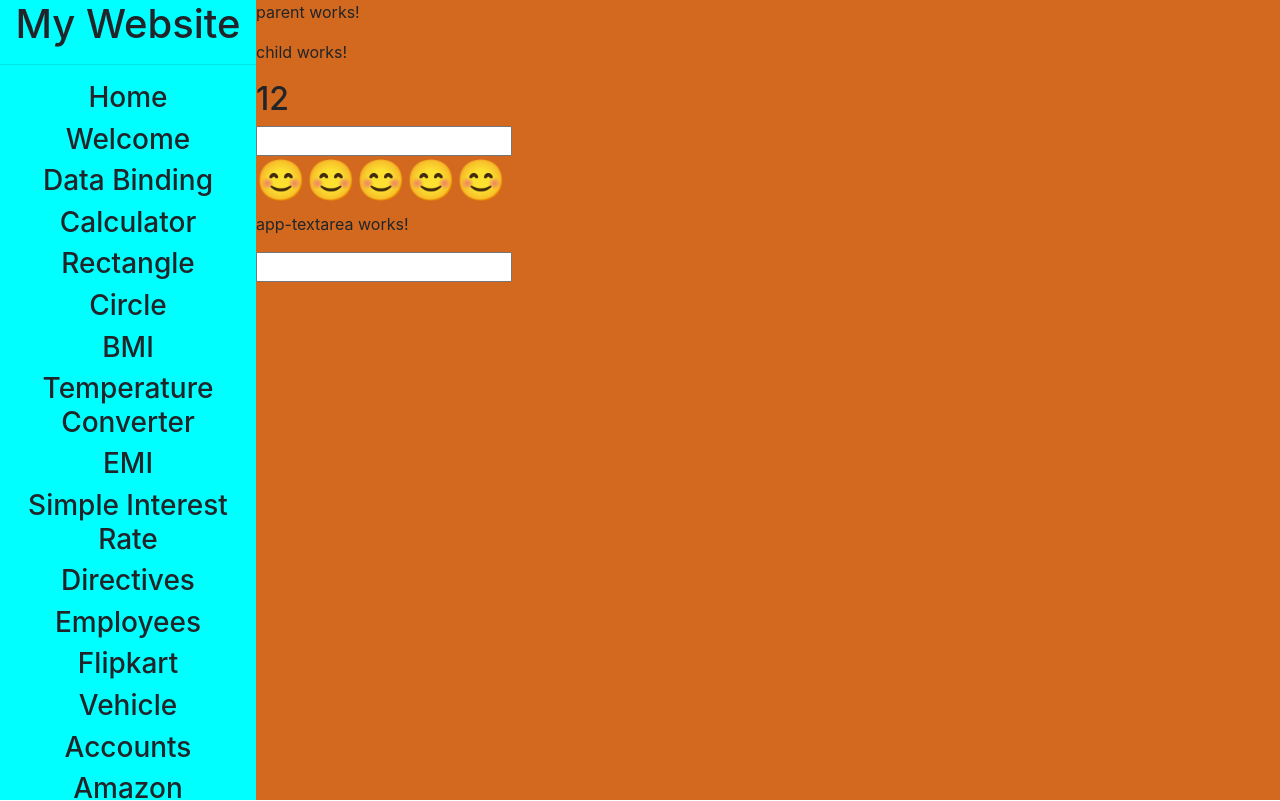
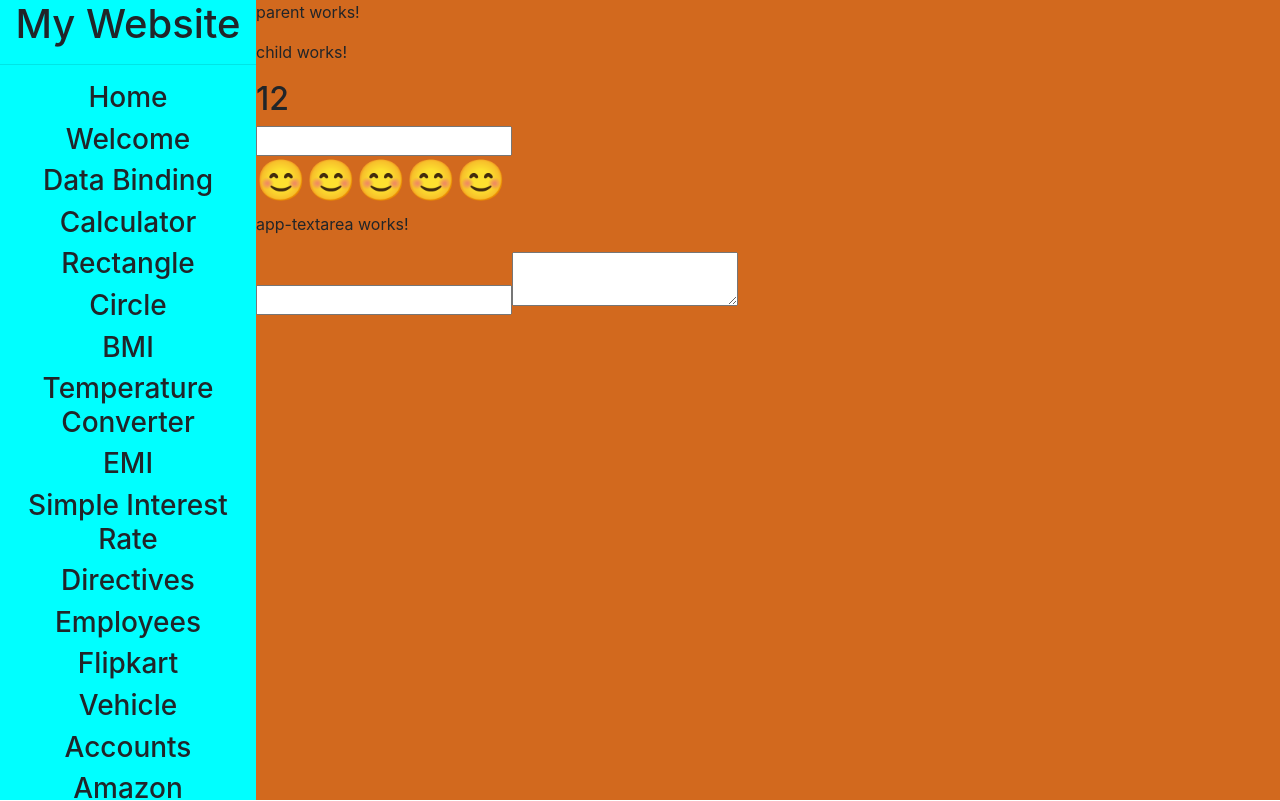
Before and after one commit to rajeshm207/my-app-feb25, an Angular app: page /dashboard/parent in a window 1280 px wide. Shown: the top 801 px of the page. Built offline with nearby package versions, Linux system fonts and the light colour scheme; sample sign-in values are in the browser's storage.

Commit message:
rating appiled to amzon

```diff
--- a/src/app/amazon/amazon.component.html
+++ b/src/app/amazon/amazon.component.html
@@ -2,6 +2,7 @@
 <div class="bodymain">
   <div id="parent" *ngFor="let amazon of amazon">
     <div><img class="image" src={{amazon.image}}><br>
+      <app-rating [rating]="amazon.rating?.rate"></app-rating>
       <div class="d6">{{amazon.rating.rate}}</div>
       <div class="d2"><h6>{{amazon.category}}</h6></div><br>
       <div class="d3">{{amazon.title}}</div><br>
--- a/src/app/app-textarea/app-textarea.component.html
+++ b/src/app/app-textarea/app-textarea.component.html
@@ -1,2 +1,4 @@
 <p>app-textarea works!</p>
-<input type="text" [(ngModel)]="area" (keyup)="send()" [maxlength]="50">
+
+<input type="text">
+<textarea [(ngModel)]="area" (keyup)="send()" [maxlength]="50"></textarea>
--- a/src/app/app-textarea/app-textarea.component.ts
+++ b/src/app/app-textarea/app-textarea.component.ts
@@ -9,8 +9,11 @@ export class AppTextareaComponent {
 
   @Output() textareaEvent:EventEmitter<any>=new EventEmitter();
   area:any='';
+  textlength:number=0;
   send(){
-    this.textareaEvent.emit(this.area)
+    this.textareaEvent.emit(this.area);
+    this.textlength=this.area.length;
+    console.log(this.textlength);
   }
 
 }
```
